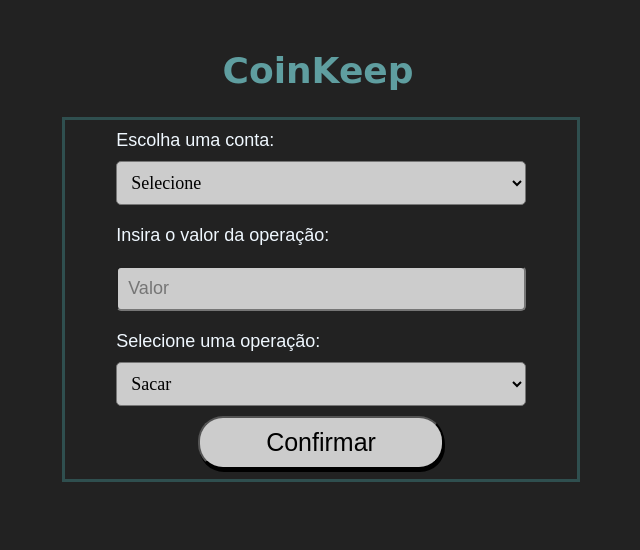
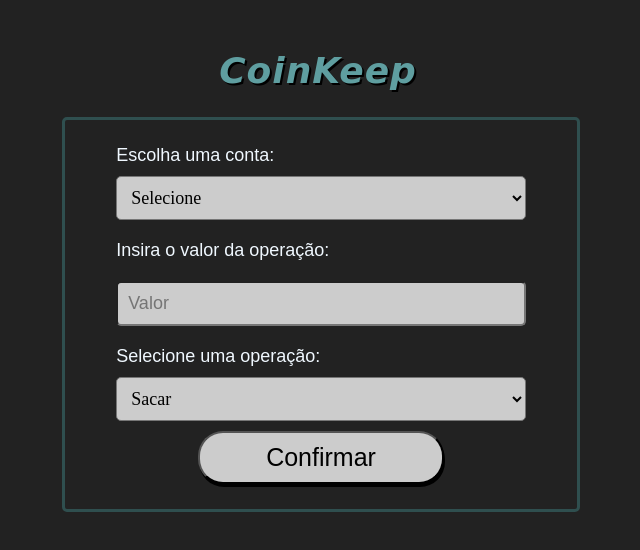
Before and after one commit to Seve0wns/DEVinHouse-Projects, a plain HTML site: page BankSystem/index.html in a window 1280 px wide. Shown: the whole page, without its empty margins (322-962 px from the left). Drawn offline with Linux system fonts and the light colour scheme.

Commit message:
BankSystem style-changes

```diff
--- a/BankSystem/index.css
+++ b/BankSystem/index.css
@@ -23,12 +23,17 @@ body{
     margin-top: 50px;
     color: cadetblue;
     font-family:cursive;
+    font-style: italic;
+    letter-spacing: 1px;
+    text-shadow: 2px 2px black;
 }
 main{
     width:100%;
     border: solid;
     border-color:darkslategrey;
     margin-top: 5%;
+    padding: 15px 0px;
+    border-radius: 5px;
 }
 form{
     display: flex;
@@ -36,7 +41,6 @@ form{
     align-items: center;
     justify-content: center;
     border-radius: 10px;
-    padding: 500px -500px;
 }
 .text{
     font-family: Arial, Helvetica, sans-serif;
```
